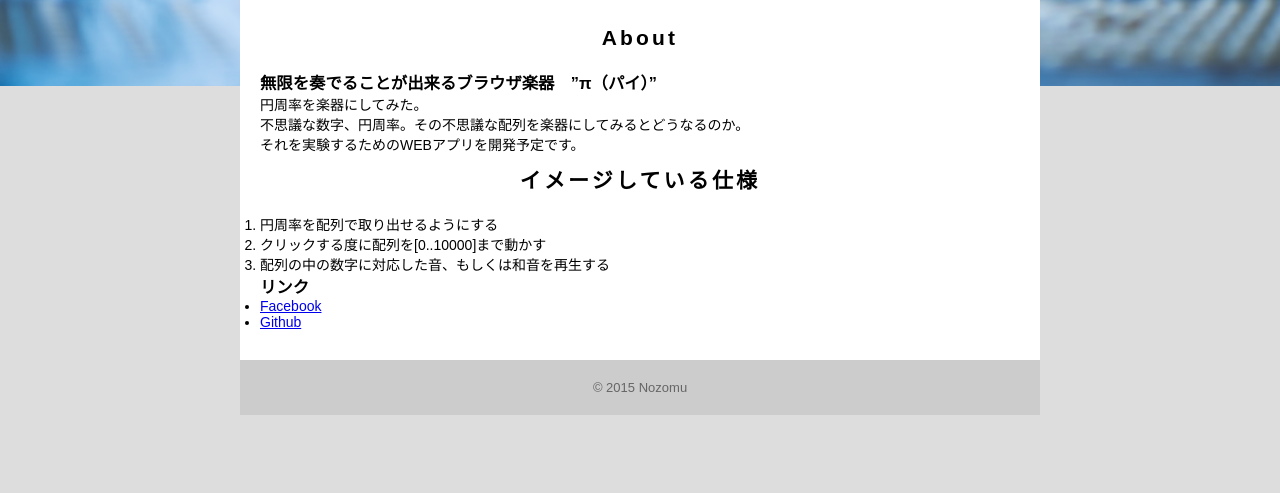
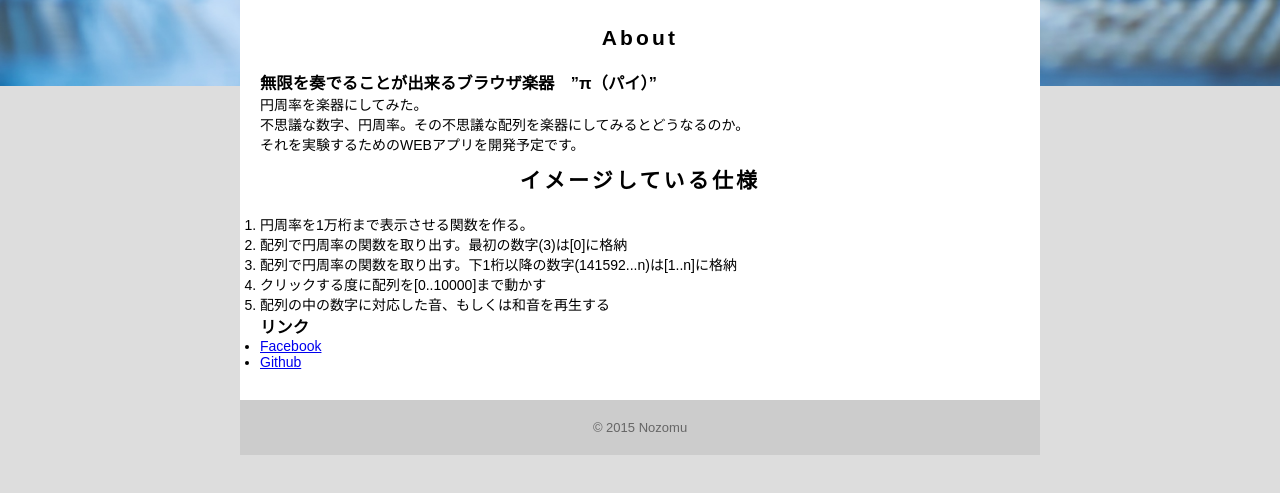
Before and after one commit to nozomukubota/nozomukubota.github.io, a plain HTML site: page index.html in a window 1280 px wide. Shown: the part 245-738 px from the top of the page. Drawn offline with Linux system fonts and the light colour scheme.

Commit message:
Specification add

```diff
--- a/index.html
+++ b/index.html
@@ -28,7 +28,9 @@
         <p>それを実験するためのWEBアプリを開発予定です。</p>
         <h2>イメージしている仕様</h2>
         <ol>
-          <li>円周率を配列で取り出せるようにする</li>
+          <li>円周率を1万桁まで表示させる関数を作る。</li>
+          <li>配列で円周率の関数を取り出す。最初の数字(3)は[0]に格納</li>
+          <li>配列で円周率の関数を取り出す。下1桁以降の数字(141592...n)は[1..n]に格納</li>
           <li>クリックする度に配列を[0..10000]まで動かす</li>
           <li>配列の中の数字に対応した音、もしくは和音を再生する</li>
         </ol>
```
